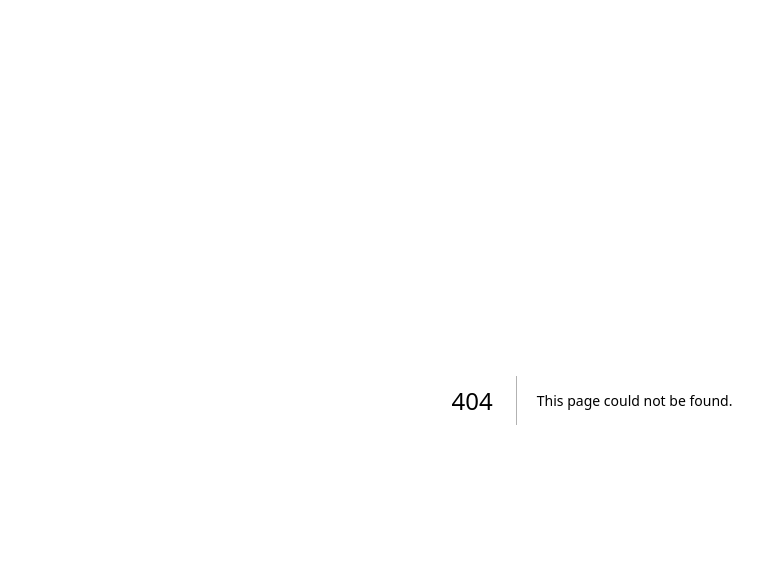
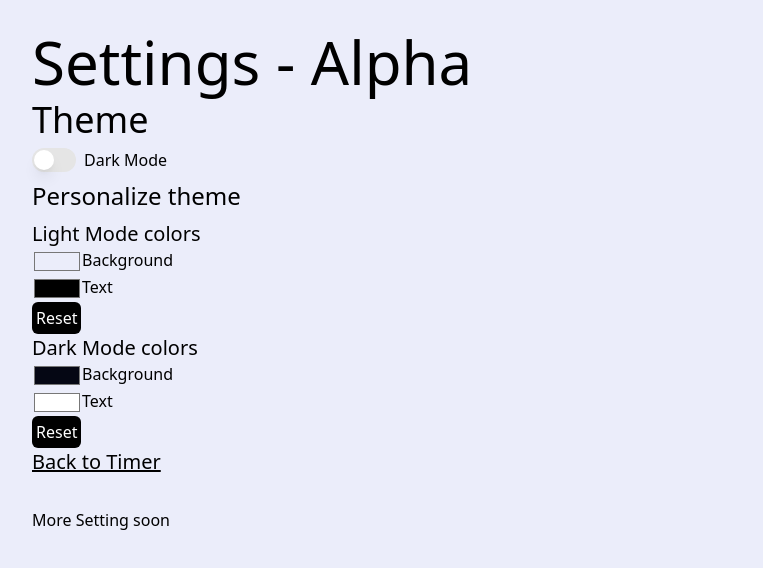
Before and after one commit to DemwE/TimeTarget, a Next.js app: page /settings in a window 1280 px wide. Before the commit this address had no page. Shown: the top 568 px of the page, without its empty margins (48-811 px from the left). Built offline with nearby package versions, Linux system fonts and the light colour scheme.

Commit message:
more colors

```diff
--- a/package.json
+++ b/package.json
@@ -10,6 +10,7 @@
   },
   "dependencies": {
     "@radix-ui/react-popover": "^1.1.4",
+    "@radix-ui/react-switch": "^1.1.2",
     "class-variance-authority": "^0.7.1",
     "clsx": "^2.1.1",
     "lucide-react": "^0.469.0",
--- a/src/app/page.tsx
+++ b/src/app/page.tsx
@@ -10,13 +10,25 @@ export default function Home() {
   const [notificationPermission, setNotificationPermission] = useState<string | null>(null);
   const [notificationSent, setNotificationSent] = useState<boolean>(false);
   const [themeMode, setThemeMode] = useState<'light' | 'dark'>('light');
+  const [currentColors, setCurrentColors] = useState({ background: '#ebedfa', text: '#000000', button: '#008080' });
 
   useEffect(() => {
     initializeTargetDate(setTargetDate, setThemeMode);
+    const savedTheme = localStorage.getItem('themeMode');
+    const savedColors = savedTheme === 'light' ? localStorage.getItem('lightModeColors') : localStorage.getItem('darkModeColors');
+    if (savedColors) {
+      const parsedColors = JSON.parse(savedColors);
+      setCurrentColors({ ...parsedColors, button: parsedColors.button || '#008080' });
+    }
   }, []);
 
   useEffect(() => {
     updateThemeMode(themeMode);
+    const savedColors = themeMode === 'light' ? localStorage.getItem('lightModeColors') : localStorage.getItem('darkModeColors');
+    if (savedColors) {
+      const parsedColors = JSON.parse(savedColors);
+      setCurrentColors({ ...parsedColors, button: parsedColors.button || '#008080' });
+    }
   }, [themeMode]);
 
   const [timeRemaining, setTimeRemaining] = useState({
@@ -76,7 +88,7 @@ export default function Home() {
   };
 
   return (
-    <main className={`flex flex-col items-center justify-center min-h-screen transition-colors ${themeMode === 'light' ? 'bg-[#ebedfa]' : 'bg-[#050714]'}`}>
+    <main style={{ backgroundColor: currentColors.background, color: currentColors.text }} className="flex flex-col items-center justify-center min-h-screen transition-colors">
       <ControlPanel
         targetDate={targetDate}
         themeMode={themeMode}
@@ -85,7 +97,7 @@ export default function Home() {
         toggleTheme={toggleTheme}
         handleNotificationToggle={handleNotificationToggle}
       />
-      <CountdownDisplay timeRemaining={timeRemaining} />
+      <CountdownDisplay timeRemaining={timeRemaining} colors={currentColors} />
     </main>
   );
 }
--- /dev/null
+++ b/src/app/settings/page.tsx
@@ -0,0 +1,109 @@
+'use client';
+
+import { useEffect, useState } from "react";
+import { updateThemeMode } from "@/lib/timer";
+import { Switch } from "@/components/ui/switch"
+
+export default function Settings() {
+  const [themeMode, setThemeMode] = useState<'light' | 'dark'>('light');
+  const [lightModeColors, setLightModeColors] = useState({ background: '#ebedfa', text: '#000000' });
+  const [darkModeColors, setDarkModeColors] = useState({ background: '#050714', text: '#ffffff' });
+
+  useEffect(() => {
+    const savedTheme = localStorage.getItem('themeMode');
+    const savedLightColors = localStorage.getItem('lightModeColors');
+    const savedDarkColors = localStorage.getItem('darkModeColors');
+    if (savedTheme) {
+      setThemeMode(savedTheme as 'light' | 'dark');
+    }
+    if (savedLightColors) {
+      setLightModeColors(JSON.parse(savedLightColors));
+    }
+    if (savedDarkColors) {
+      setDarkModeColors(JSON.parse(savedDarkColors));
+    }
+  }, []);
+
+  useEffect(() => {
+    updateThemeMode(themeMode);
+    localStorage.setItem('themeMode', themeMode);
+  }, [themeMode]);
+
+  useEffect(() => {
+    localStorage.setItem('lightModeColors', JSON.stringify(lightModeColors));
+  }, [lightModeColors]);
+
+  useEffect(() => {
+    localStorage.setItem('darkModeColors', JSON.stringify(darkModeColors));
+  }, [darkModeColors]);
+
+  const toggleTheme = () => {
+    setThemeMode((prevTheme) => (prevTheme === 'light' ? 'dark' : 'light'));
+  };
+
+  const handleColorChange = (mode: 'light' | 'dark', type: 'background' | 'text', color: string) => {
+    if (mode === 'light') {
+      setLightModeColors((prevColors) => ({ ...prevColors, [type]: color }));
+    } else {
+      setDarkModeColors((prevColors) => ({ ...prevColors, [type]: color }));
+    }
+  };
+
+  const resetColors = (mode: 'light' | 'dark') => {
+    if (mode === 'light') {
+      setLightModeColors({ background: '#ebedfa', text: '#000000' });
+    } else {
+      setDarkModeColors({ background: '#050714', text: '#ffffff' });
+    }
+  };
+
+  const currentColors = themeMode === 'light' ? lightModeColors : darkModeColors;
+
+  return (
+    <main style={{ backgroundColor: currentColors.background, color: currentColors.text }} className="min-h-dvh py-8 px-20">
+      <h1 className="text-6xl">Settings - Alpha</h1>
+      <div className="mt-2">
+        <div className="space-y-2">
+          <h2 className="text-4xl">Theme</h2>
+          <div className="flex">
+            <Switch checked={themeMode === 'dark'} onCheckedChange={toggleTheme} />
+            <span className="ml-2">{themeMode === 'dark' ? 'Light Mode' : 'Dark Mode'}</span>
+          </div>
+          <h3 className="text-2xl">Personalize theme</h3>
+          <div className="flex flex-col">
+            <div>
+              <h4 className="text-xl">Light Mode colors</h4>
+              <div className="flex">
+                <input className="bg-transparent" type="color" value={lightModeColors.background} onChange={(e) => handleColorChange('light', 'background', e.target.value)} />
+                <span>Background</span>
+              </div>
+              <div className="flex">
+                <input className="bg-transparent" type="color" value={lightModeColors.text} onChange={(e) => handleColorChange('light', 'text', e.target.value)} />
+                <span>Text</span>
+              </div>
+              <button className="rounded-md bg-black p-1 hover:bg-gray-900 text-white transition-colors select-none" onClick={() => resetColors('light')}>
+                Reset
+              </button>
+            </div>
+            <div>
+              <h4 className="text-xl">Dark Mode colors</h4>
+              <div className="flex">
+                <input className="bg-transparent" type="color" value={darkModeColors.background} onChange={(e) => handleColorChange('dark', 'background', e.target.value)} />
+                <span>Background</span>
+              </div>
+              <div className="flex">
+                <input className="bg-transparent" type="color" value={darkModeColors.text} onChange={(e) => handleColorChange('dark', 'text', e.target.value)} />
+                <span>Text</span>
+              </div>
+              <button className="rounded-md bg-black p-1 hover:bg-gray-900 text-white transition-colors select-none" onClick={() => resetColors('dark')}>
+                Reset
+              </button>
+            </div>
+          </div>
+        </div>
+      </div>
+      <a href="/" className="mt-4 text-xl underline">Back to Timer</a>
+      <p className="mt-8">More Setting soon</p>
+    </main>
+  );
+}
--- a/src/components/CountdownDisplay.tsx
+++ b/src/components/CountdownDisplay.tsx
@@ -7,9 +7,14 @@ interface TimeRemaining {
   seconds: number;
 }
 
-const CountdownDisplay: React.FC<{ timeRemaining: TimeRemaining }> = ({ timeRemaining }) => {
+interface CountdownDisplayProps {
+  timeRemaining: TimeRemaining;
+  colors: { background: string; text: string; button: string };
+}
+
+const CountdownDisplay: React.FC<CountdownDisplayProps> = ({ timeRemaining, colors }) => {
   return (
-    <div id="countdownDisplay" className="grid grid-cols-2 md:grid-cols-4 gap-8 text-center font-sora select-none">
+    <div id="countdownDisplay" className="grid grid-cols-2 md:grid-cols-4 gap-8 text-center font-sora select-none" style={{ color: colors.text }}>
       <div className="min-w-24">
         <p className="text-6xl font-bold">{timeRemaining.days}</p>
         <p>Days</p>
--- /dev/null
+++ b/src/components/ui/switch.tsx
@@ -0,0 +1,29 @@
+"use client"
+
+import * as React from "react"
+import * as SwitchPrimitives from "@radix-ui/react-switch"
+
+import { cn } from "@/lib/utils"
+
+const Switch = React.forwardRef<
+  React.ElementRef<typeof SwitchPrimitives.Root>,
+  React.ComponentPropsWithoutRef<typeof SwitchPrimitives.Root>
+>(({ className, ...props }, ref) => (
+  <SwitchPrimitives.Root
+    className={cn(
+      "peer inline-flex h-6 w-11 shrink-0 cursor-pointer items-center rounded-full border-2 border-transparent transition-colors focus-visible:outline-none focus-visible:ring-2 focus-visible:ring-ring focus-visible:ring-offset-2 focus-visible:ring-offset-background disabled:cursor-not-allowed disabled:opacity-50 data-[state=checked]:bg-primary data-[state=unchecked]:bg-input",
+      className
+    )}
+    {...props}
+    ref={ref}
+  >
+    <SwitchPrimitives.Thumb
+      className={cn(
+        "pointer-events-none block h-5 w-5 rounded-full bg-background shadow-lg ring-0 transition-transform data-[state=checked]:translate-x-5 data-[state=unchecked]:translate-x-0"
+      )}
+    />
+  </SwitchPrimitives.Root>
+))
+Switch.displayName = SwitchPrimitives.Root.displayName
+
+export { Switch }
```
